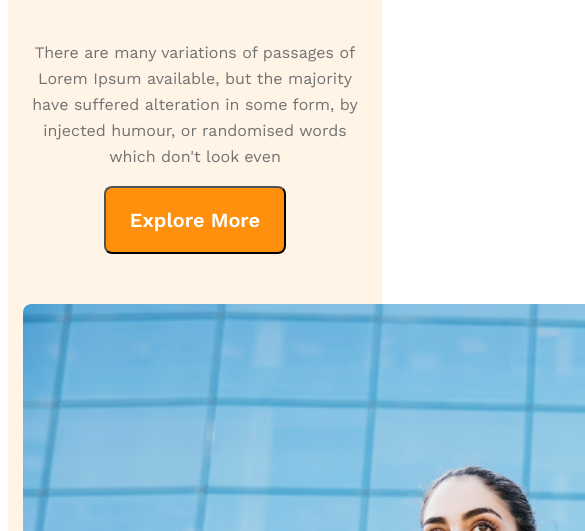
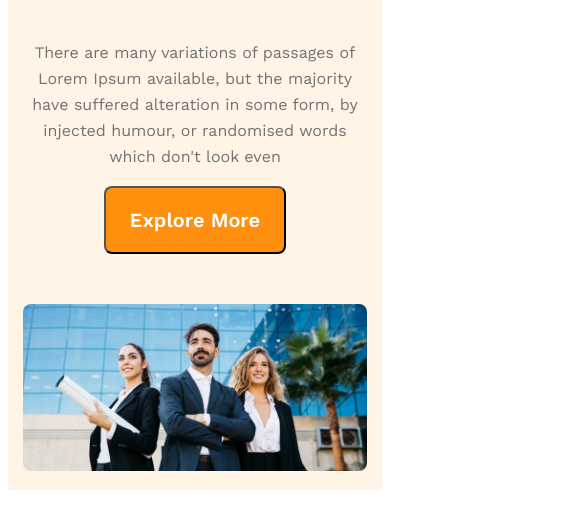
Before and after one commit to Redoan-Hasan/G3-Architect, a plain HTML site: page index.html in a window 390 px wide. Shown: the part 569-1100 px from the top of the page, 585 px wide, since content can reach past the window. After the commit the page ends 1067 px from the top, so only its background shows below. Drawn offline with nearby package versions, Linux system fonts and the light colour scheme.

Commit message:
fixing image width for responsive

```diff
--- a/architect.css
+++ b/architect.css
@@ -78,4 +78,7 @@ cursor: pointer;
     .banner-content{
         width: 100%;
     }
+    .image-one{
+        width: 100%;
+    }
 }
```
